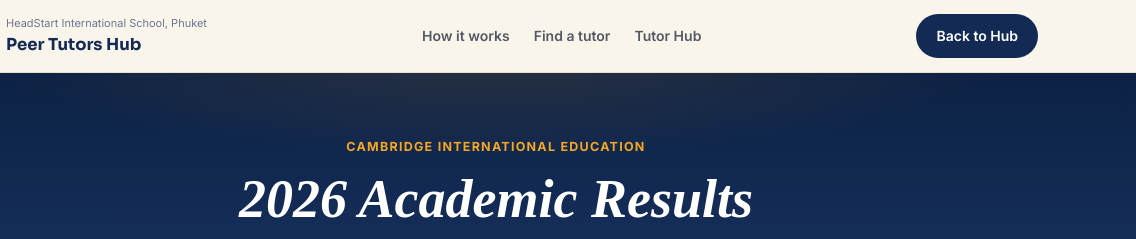
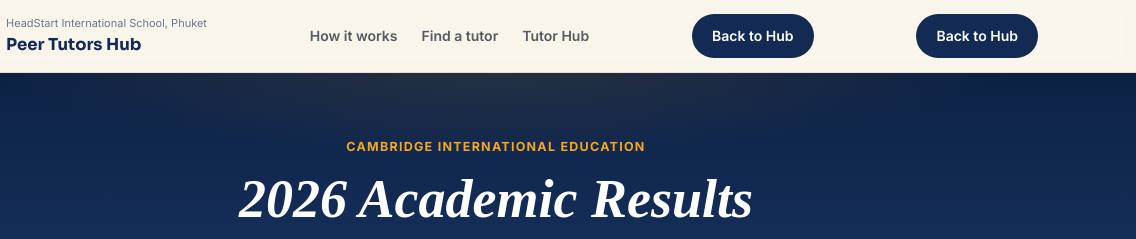
Before and after one commit to HeadstartStudentHub/HeadstartStudentHub, a plain HTML site: page Academic_Results_2026.html in a window 1280 px wide. Shown: the top 239 px of the page, 144-1280 px from the left. Drawn offline with Linux system fonts and the light colour scheme; a web font is replaced by a local one.

Commit message:
Academic_Results_2026.html

```diff
--- a/Academic_Results_2026.html
+++ b/Academic_Results_2026.html
@@ -122,7 +122,11 @@
       <a href="Headstart_Student_Hub.html#directory">Find a tutor</a>
       <a href="Headstart_Student_Hub.html">Tutor Hub</a>
     </nav>
-    <a class="btn btn-navy" href="Headstart_Student_Hub.html">Back to Hub</a>
+    <!-- If your main page is named index.html -->
+<a href="index.html" class="btn btn-navy">Back to Hub</a>
+
+<!-- OR if your main page is named Headstart_Student_Hub.html -->
+<a href="Headstart_Student_Hub.html" class="btn btn-navy">Back to Hub</a>
   </div>
 </div>
 
```
